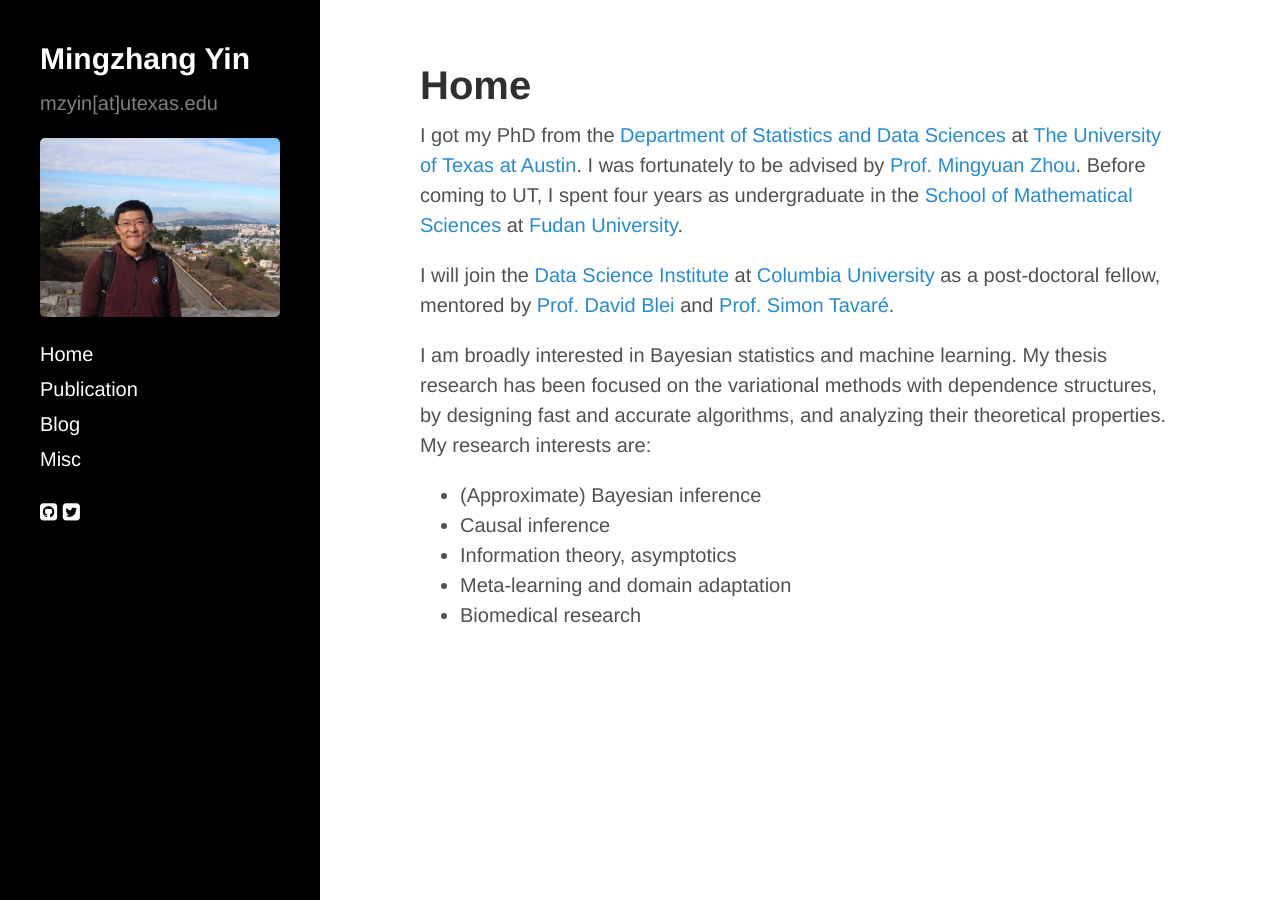
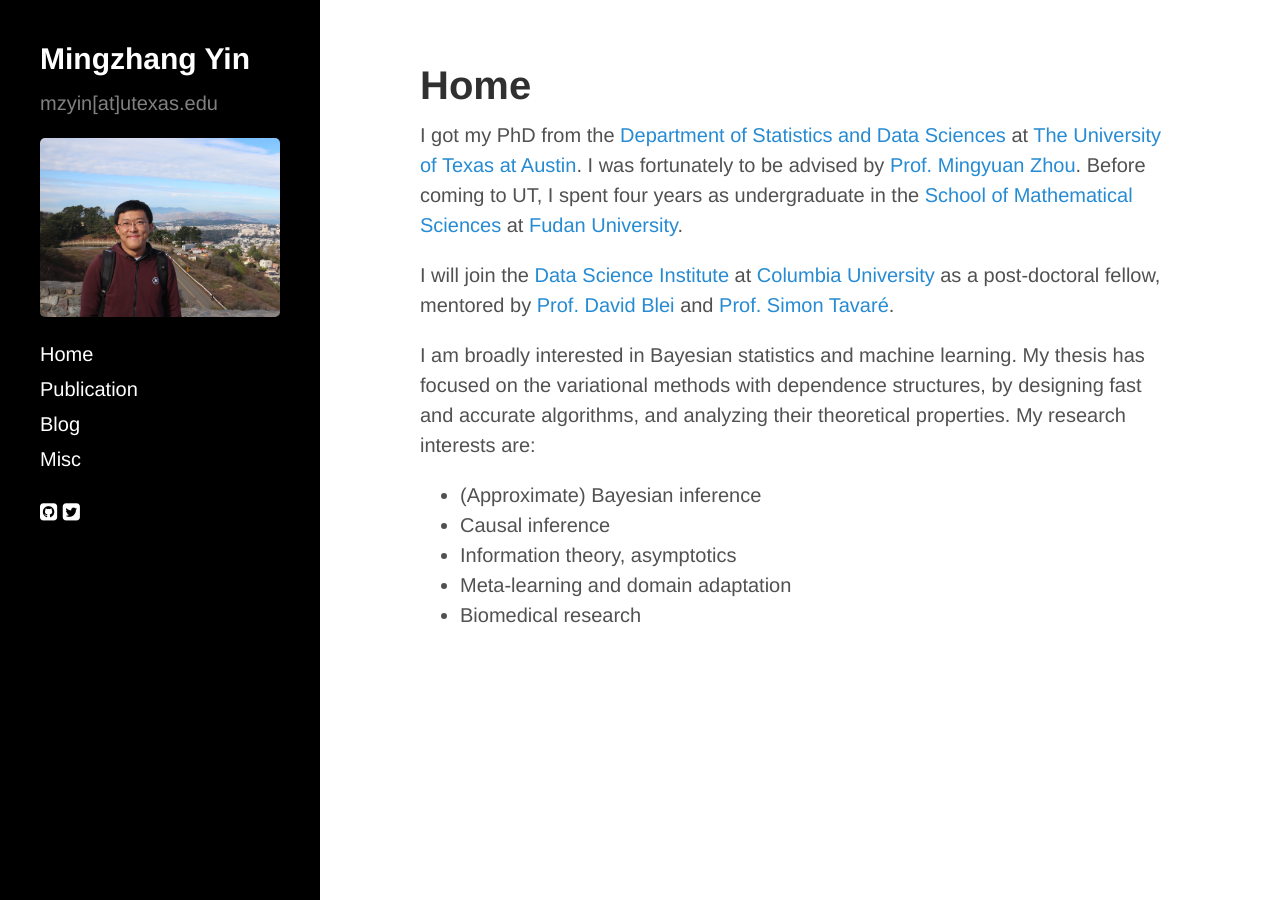
Before and after one commit to mingzhang-yin/mingzhang-yin.github.io, a Jekyll site: the page built from index.md, in a window 1280 px wide. Built offline with Jekyll 4.4.1, drawn with Linux system fonts in a browser that asks for light colours; nearby versions of some CDN libraries.

Commit message:
Update index.md

```diff
--- a/index.md
+++ b/index.md
@@ -16,7 +16,7 @@ title: Home
 
   <p> I will join the <a href="https://datascience.columbia.edu">Data Science Institute </a> at <a href="https://www.columbia.edu">Columbia University </a> as a post-doctoral fellow, mentored by <a href="http://www.cs.columbia.edu/~blei/">Prof. David Blei </a> and <a href="http://stat.columbia.edu/department-directory/name/simon-tavare/">Prof. Simon Tavaré</a>.</p>
 
- <p> I am broadly interested in Bayesian statistics and machine learning.  My thesis research has been focused on the variational methods with dependence structures, by designing fast and accurate algorithms, and analyzing their theoretical properties. My research interests are: </p>
+ <p> I am broadly interested in Bayesian statistics and machine learning.  My thesis has focused on the variational methods with dependence structures, by designing fast and accurate algorithms, and analyzing their theoretical properties. My research interests are: </p>
   <p>
   <ul>
    <li> (Approximate) Bayesian inference </li>
```
